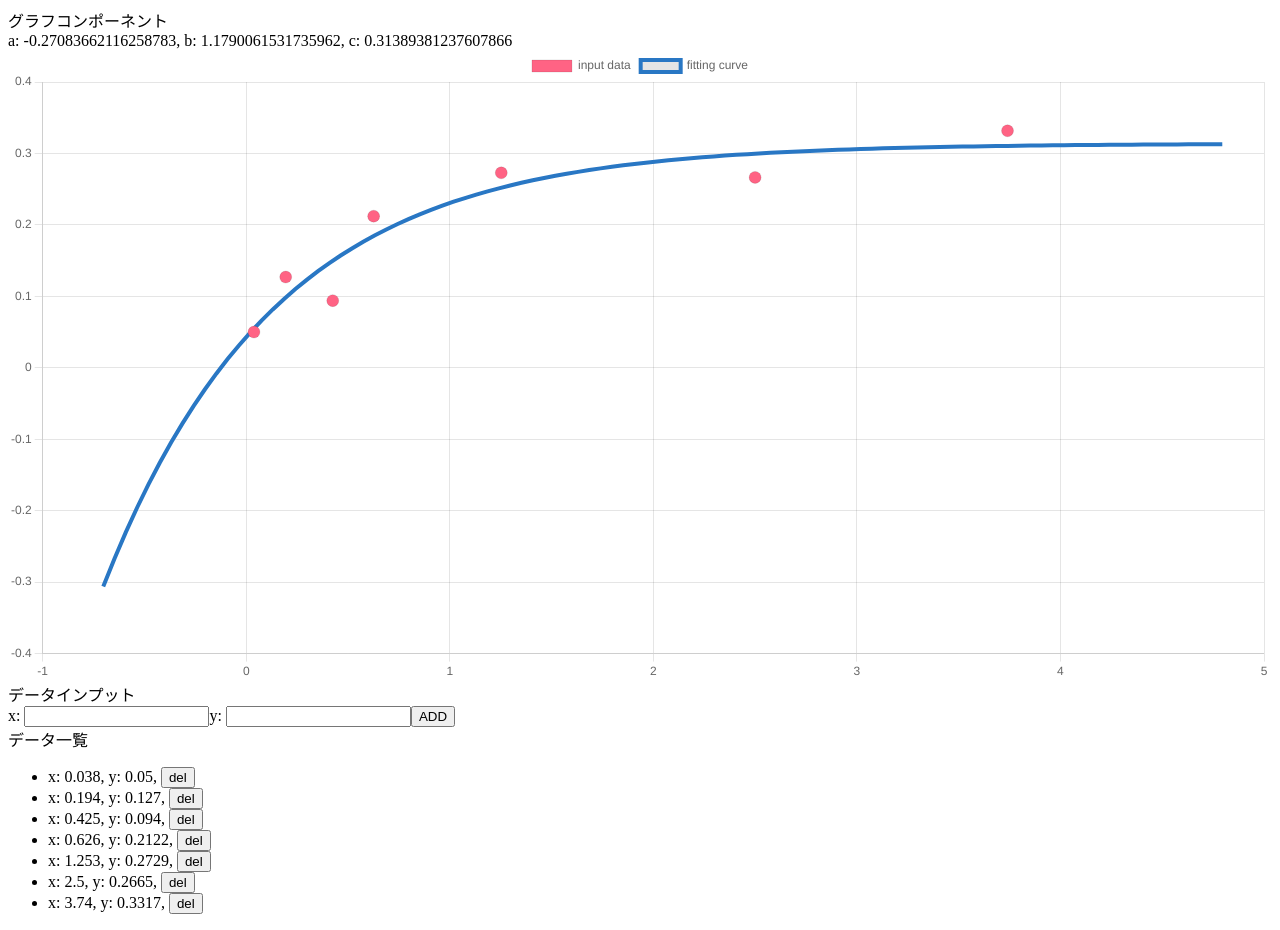
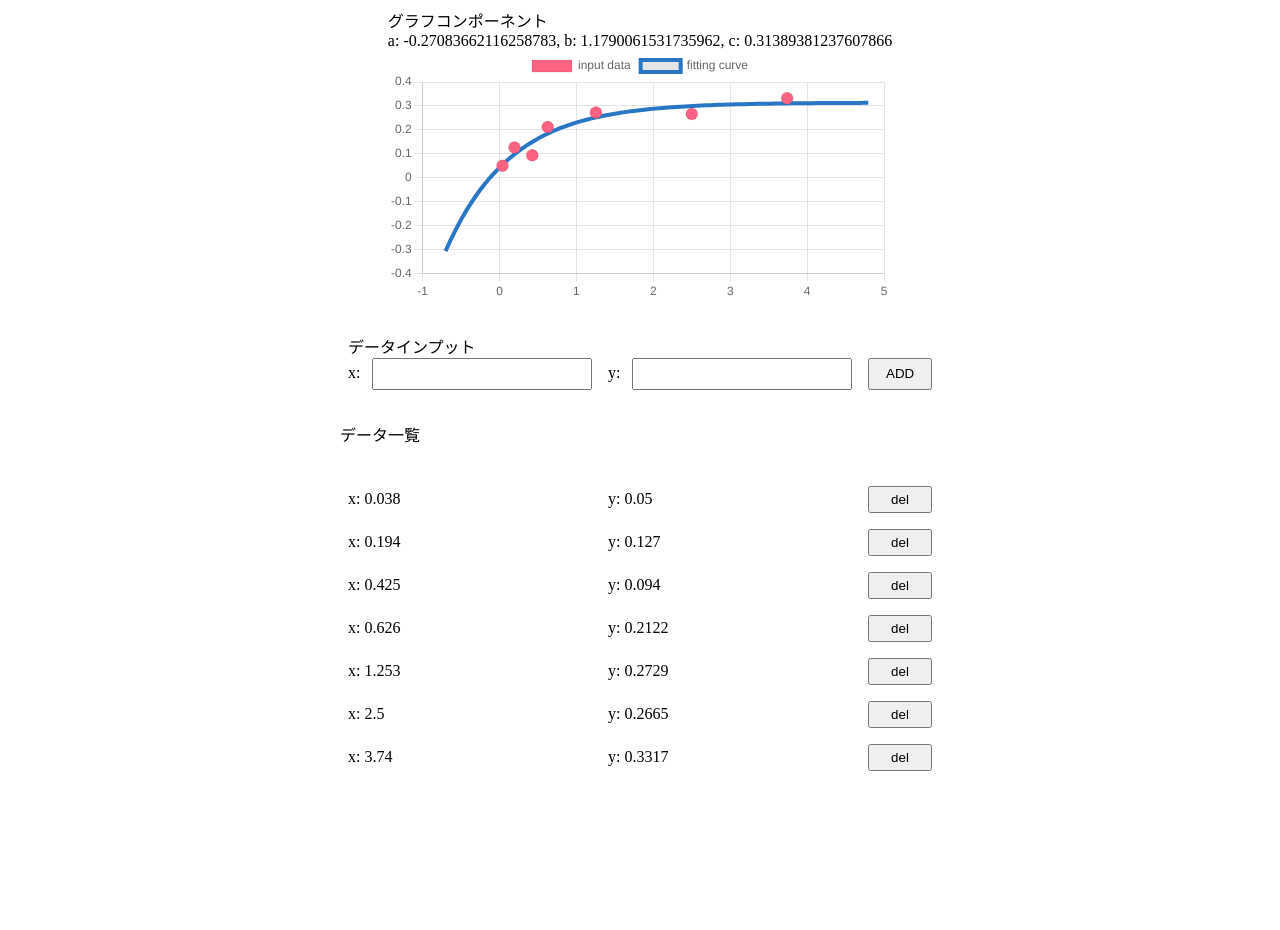
Before and after one commit to tsume-ha/decay-curve-fitting, a React (Create React App) app: page / in a window 1280 px wide. After the commit the page ends 819 px from the top, so only its background shows below. Built offline with nearby package versions, Linux system fonts and the light colour scheme.

Commit message:
適当にcssを書いてる

```diff
--- /dev/null
+++ b/src/App.css
@@ -0,0 +1,9 @@
+#App {
+  display: flex;
+  flex-direction: column;
+}
+
+#App > div {
+  margin: 0 auto;
+  max-width: 600px;
+}
--- a/src/App.tsx
+++ b/src/App.tsx
@@ -1,13 +1,13 @@
-
 import { Graph } from "components/Graph";
 import { DataInput } from "components/DataInput";
 import { DataList } from "components/DataList";
 import { useExpSolver } from "hooks/useExpSolver";
+import "App.css";
 
 const App = () => {
   const { XYData, params, addXYData, removeXYData } = useExpSolver();
   return (
-    <div className="App">
+    <div id="App">
       <Graph XYData={XYData} params={params} />
       <DataInput add={addXYData} />
       <DataList XYData={XYData} removeXYData={removeXYData} />
--- /dev/null
+++ b/src/components/DataInput/index.css
@@ -0,0 +1,37 @@
+#data-input {
+  width: 100%;
+  box-sizing: border-box;
+  padding: 2rem .5rem;
+}
+
+#data-input > form {
+  display: block;
+  box-sizing: border-box;
+}
+
+#data-input > form > div{
+  display: inline-block;
+}
+#data-input > form > div:not(:last-child){
+  width: calc(50% - 3rem);
+  min-width: 6rem;
+  margin-right: 1rem;
+}
+#data-input > form > div:not(:last-child) label{
+  display: inline-block;
+  width: 1.5rem;
+}
+
+#data-input > form > div:last-child{
+  width: 3rem;
+}
+
+#data-input > form > div > input{
+  box-sizing: border-box;
+  padding: .4rem;
+  width: calc(100% - 1.5rem);
+}
+
+#data-input > form > div > button {
+  padding: .4rem 1rem;
+}
--- a/src/components/DataInput/index.tsx
+++ b/src/components/DataInput/index.tsx
@@ -1,5 +1,6 @@
 import { useState } from "react";
-import {XYData} from "types/xydata";
+import { XYData } from "types/xydata";
+import "./index.css";
 
 type PropsType = {
   add: (xy: XYData) => void
@@ -28,17 +29,21 @@ export const DataInput = (props: PropsType) => {
   };
 
   return (
-    <>
-      <div>
-        データインプット
-        <form onSubmit={handleSubmit}>
+    <div id="data-input">
+      データインプット
+      <form onSubmit={handleSubmit}>
+        <div>
           <label htmlFor="x-input">x: </label>
           <input id="x-input" type="number" step="0.0001" value={xData} onChange={handleXChange} />
+        </div>
+        <div>
           <label htmlFor="y-input">y: </label>
           <input id="y-input" type="number" step="0.0001" value={yData} onChange={handleYChange} />
+        </div>
+        <div>
           <button type="submit">ADD</button>
-        </form>
-      </div>
-    </>
+        </div>
+      </form>
+    </div>
   );
 };
--- /dev/null
+++ b/src/components/DataList/index.css
@@ -0,0 +1,34 @@
+#data-list {
+  box-sizing: border-box;
+  width: 100%;
+  padding: 0;
+}
+
+#data-list > ul {
+  display: flex;
+  box-sizing: border-box;
+  flex-direction: column;
+  margin: 0;
+  padding: 2rem .5rem;
+  width: 100%;
+}
+
+#data-list > ul > li {
+  display: block;
+  box-sizing: border-box;
+  padding: 0.5rem 0;
+  width: 100% ;
+}
+
+#data-list > ul > li > span {
+  display: inline-block;
+  margin-right: 1rem;
+  width: calc(50% - 3rem);
+  min-width: 6rem;
+}
+
+#data-list > ul > li > button {
+  display: inline-block;
+  padding: .25rem 1rem;
+  width: 4rem;
+}
--- a/src/components/DataList/index.tsx
+++ b/src/components/DataList/index.tsx
@@ -1,4 +1,5 @@
 import { XYData } from "types/xydata";
+import "./index.css";
 
 type PropsType = {
   XYData: Array<XYData>;
@@ -8,17 +9,17 @@ type PropsType = {
 export const DataList = (props: PropsType) => {
   const { XYData, removeXYData} = props;
   return (
-    <>
-      <div>
-        データ一覧
-      </div>
+    <div id="data-list">
+      データ一覧
       <ul>
         {XYData.map(data => (
           <li key={String(data.x)+String(data.y)}>
-            x: {data.x}, y: {data.y}, <button onClick={() => removeXYData(data)}>del</button>
+            <span>x: {data.x}</span>
+            <span>y: {data.y}</span>
+            <button onClick={() => removeXYData(data)}>del</button>
           </li>
         ))}
       </ul>
-    </>
+    </div>
   );
 };
--- a/src/components/Graph/index.tsx
+++ b/src/components/Graph/index.tsx
@@ -66,14 +66,12 @@ export const Graph = (props: propsType) => {
     ]
   };
   return (
-    <>
-      <div>
+    <div id="graph-display">
         グラフコンポーネント<br />
         a: {a}, b: {b}, c: {c}
-        <div>
-          <Chart type='scatter' data={data} />
-        </div>
+      <div>
+        <Chart type='scatter' data={data} />
       </div>
-    </>
+    </div>
   );
 };
```
